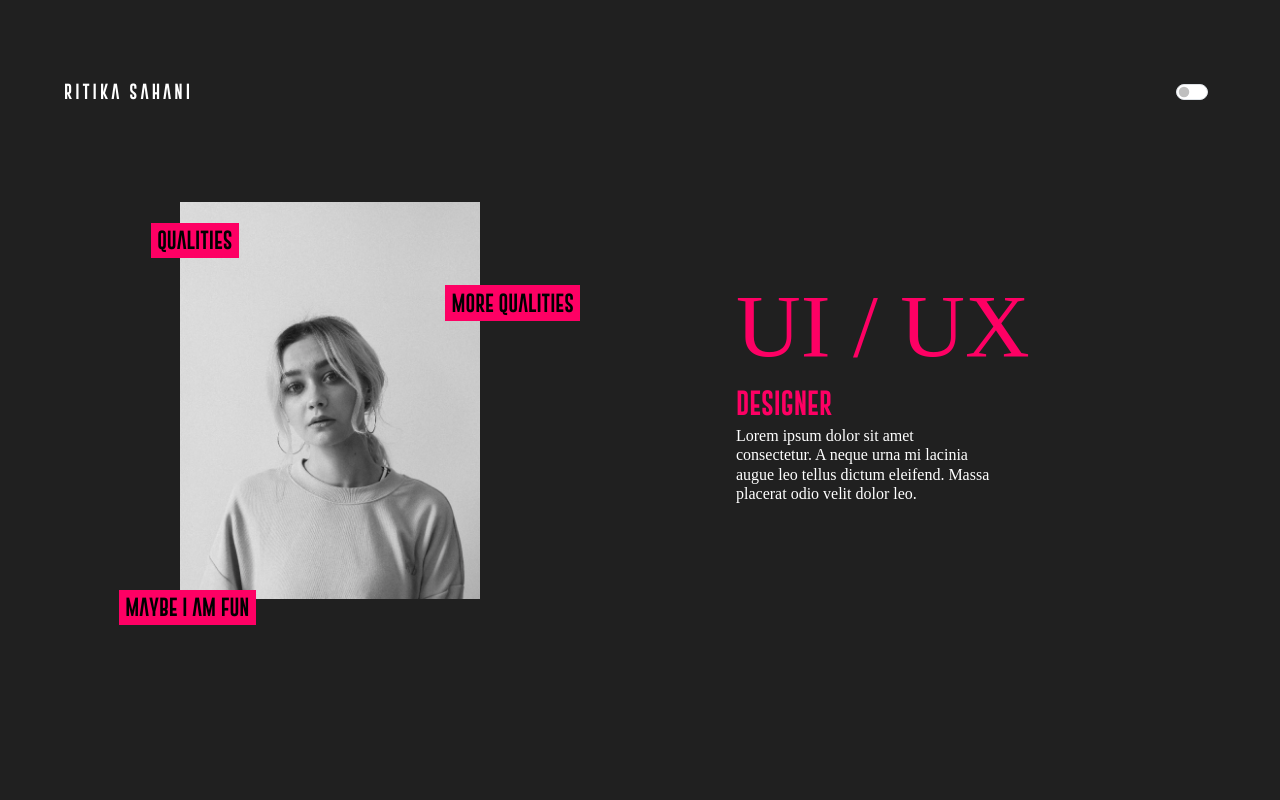
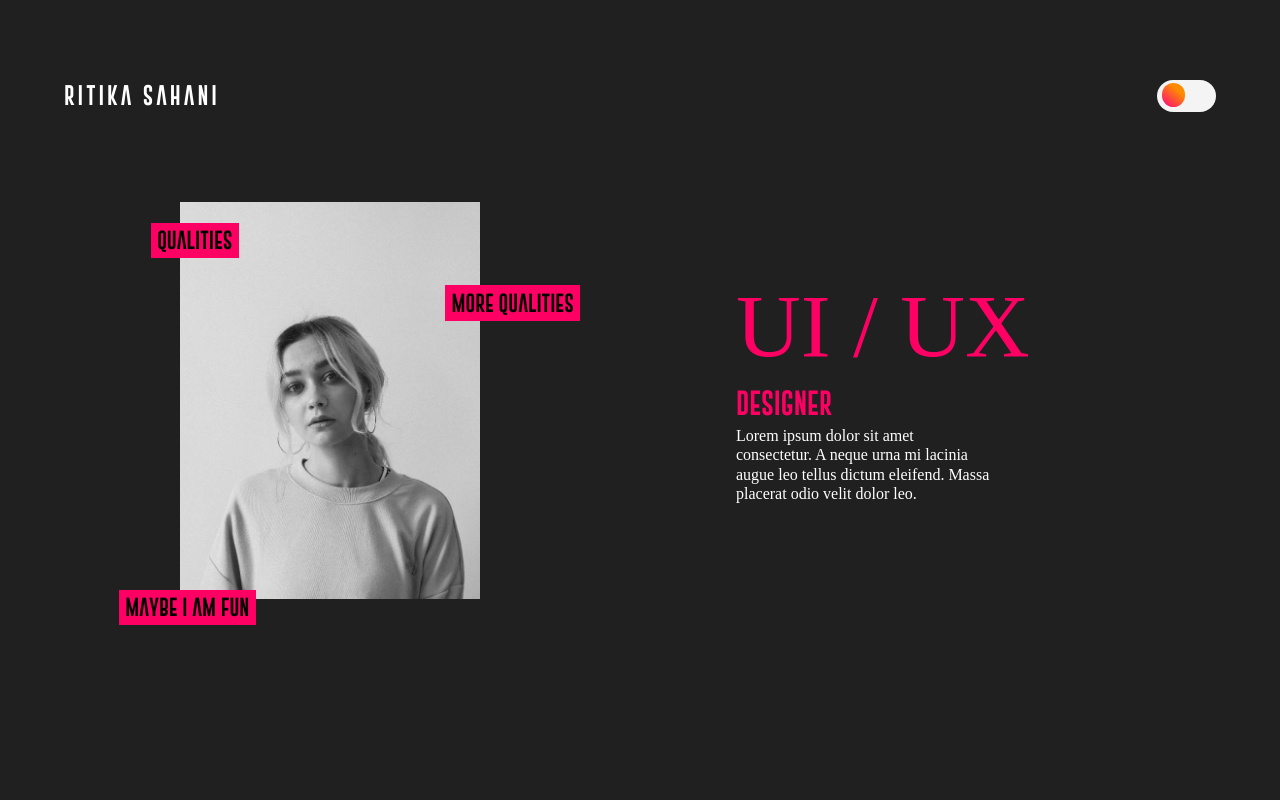
Before and after one commit to chanakya-ex3/ritikaProject, a React (Create React App) app: page / in a window 1280 px wide. Shown: the top 800 px of the page. Built offline with nearby package versions, Linux system fonts and the light colour scheme; a web font is replaced by a local one.

Commit message:
done for the day 5th dec

```diff
--- a/src/App.css
+++ b/src/App.css
@@ -8,6 +8,59 @@
 
 }
 
+/* slider starts here */
+
+.switchx{
+  font-size: 17px;
+  position: relative;
+  display: inline-block;
+  width: 3.5em;
+  height: 1.9em;
+}
+
+.switchx input{
+  opacity: 0;
+  width: 0;
+  height: 0;
+}
+
+.sliderx{
+  position: absolute;
+  cursor: pointer;
+  top: 0;
+  left: 0;
+  right: 0;
+  bottom: 0;
+  background-color: #f4f4f5;
+  transition: .4s;
+  border-radius: 25px;
+
+}
+
+.sliderx:before{
+  position: absolute;
+  content: "";
+  height: 1.4em;
+  width: 1.4em;
+  border-radius: 20px;
+  left: 0.3em;
+  bottom: 0.3em;
+  background: linear-gradient(40deg,#ff0080,#ff8c00 70%);
+  transition: .4s;
+}
+
+.switchx input:checked + .sliderx{
+  background-color: #303136;
+
+}
+
+.switchx input:checked + .sliderx::before{
+  transform: translateX(1.5em);
+  background: #303136;
+  box-shadow: inset -3px -2px 5px -2px #8983f7, inset -10px -5px 0 0 #a3dafb;
+}
+
+/* slider ends here */
 
 .initial-slide{
   height: 86vh;
@@ -34,7 +87,7 @@
 .name {
   color: white;
   font-family: "MyFont";
-  font-size: medium;
+  font-size: max(1.3cqi,1.3em);
   letter-spacing: 3px;
   display: flex;
 }
@@ -141,7 +194,7 @@
 
 .footer-content{
   display: flex;
-  justify-content: space-between;
+  justify-content: center;
   margin: 10px;
 }
 
@@ -154,8 +207,9 @@
   padding: 10%;
   padding-top: 5vh;
   font-family: 'Inter', sans-serif;
+  font-size: max(1cqi,1em);
   color: white;
-  width: 40%;
+  width: 50%;
 }
 
 .want-to{
--- a/src/App.js
+++ b/src/App.js
@@ -15,9 +15,10 @@ const App = () => {
         <div class="head-box">
           <div class="box name">RITIKA SAHANI</div>
           <div class="box">
-            <div class="form-check form-switch">
-              <input class="form-check-input switchc" type="checkbox" role="switch" id="flexSwitchCheckDefault" />
-            </div>
+            <label className="switchx">
+              <input type="checkbox" />
+              <span className="sliderx"></span>
+            </label>
           </div>
         </div>
       </div>
```
